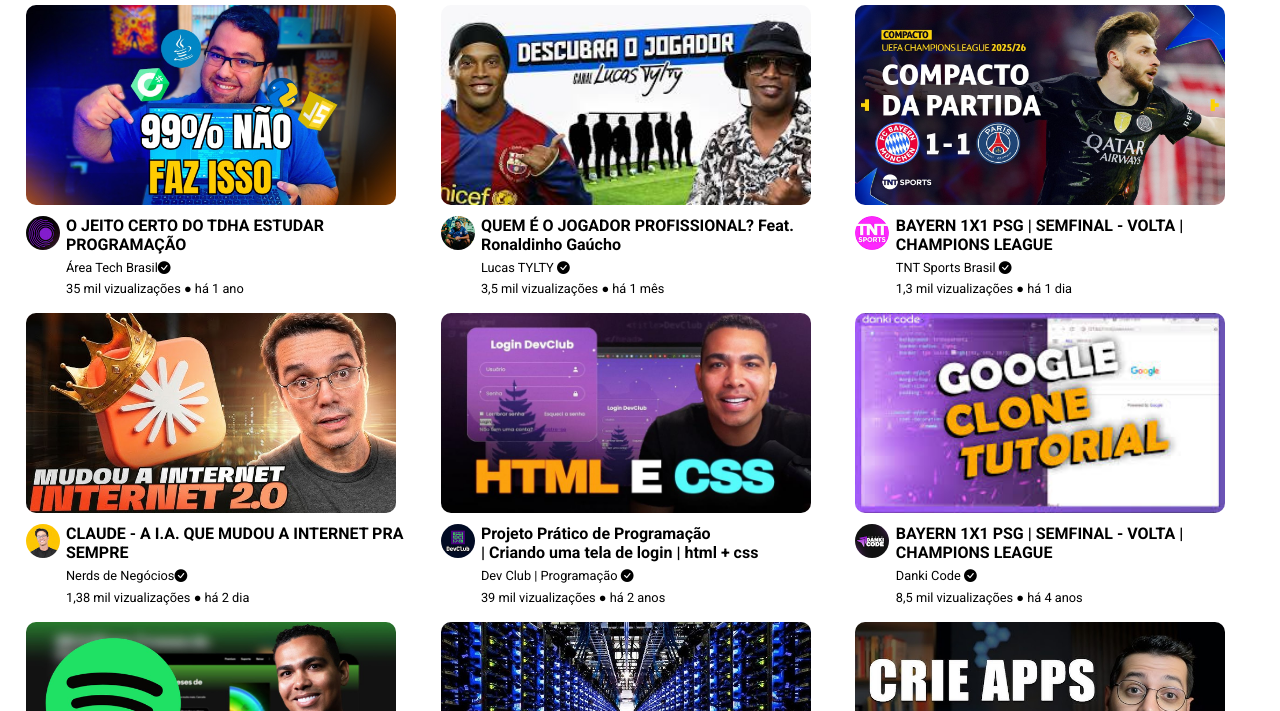
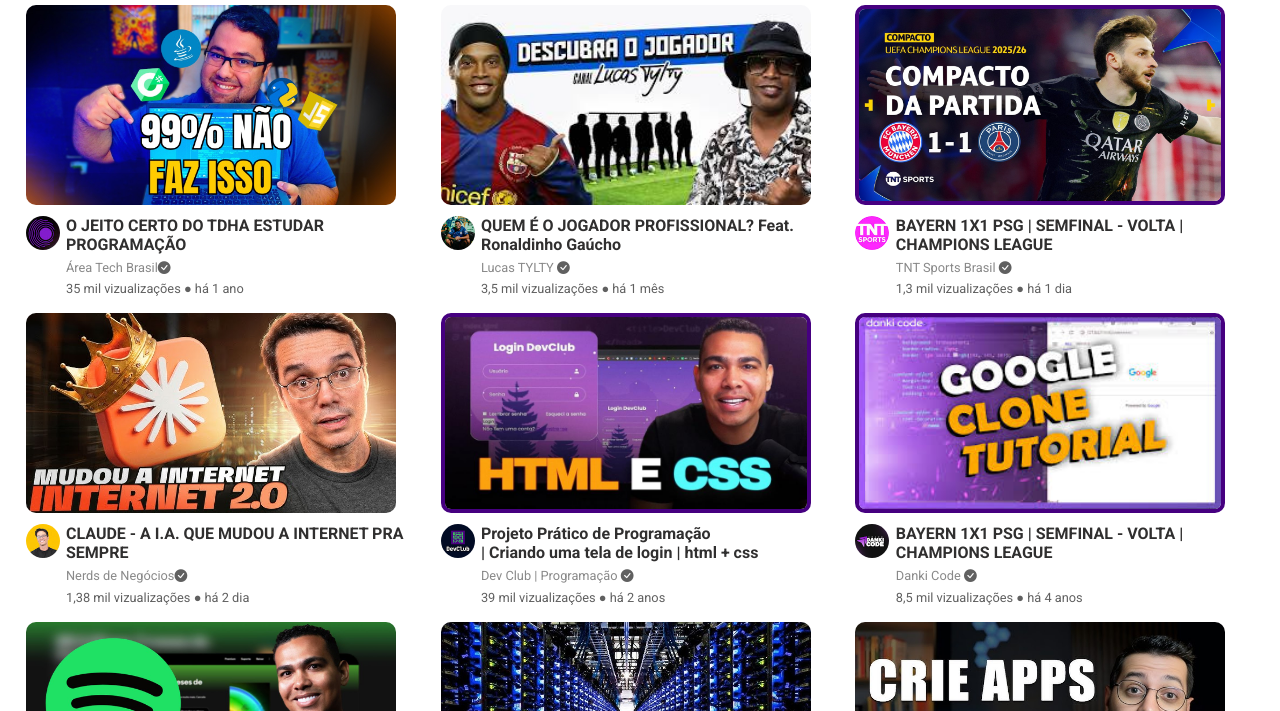
Before and after one commit to DevSouza80/Clone_Youtube, a plain HTML site: page index.html in a window 1280 px wide. Shown: the part 431-1142 px from the top of the page. Drawn offline with nearby package versions, Linux system fonts and the light colour scheme.

Commit message:
Update color.css

```diff
--- a/assets/css/color.css
+++ b/assets/css/color.css
@@ -3,6 +3,13 @@
     --color-one:#ffff;
     --color-two:#ccc;
     --color-tree:#1d1d1d;
-    --color-four:#f2f2f2;
+    --color-four:#fdfcfc;
+    --color-five:#460080;
+    --color-six:#302f2f;
+    --color-seven:#898989;
+    --color-eight:#606060;
+    --color-nine:#bbb8b8;
+    --color-ten:#0d5dd4;
+    --color-eleven:#eb2d2d;
 }
 /***/
```
